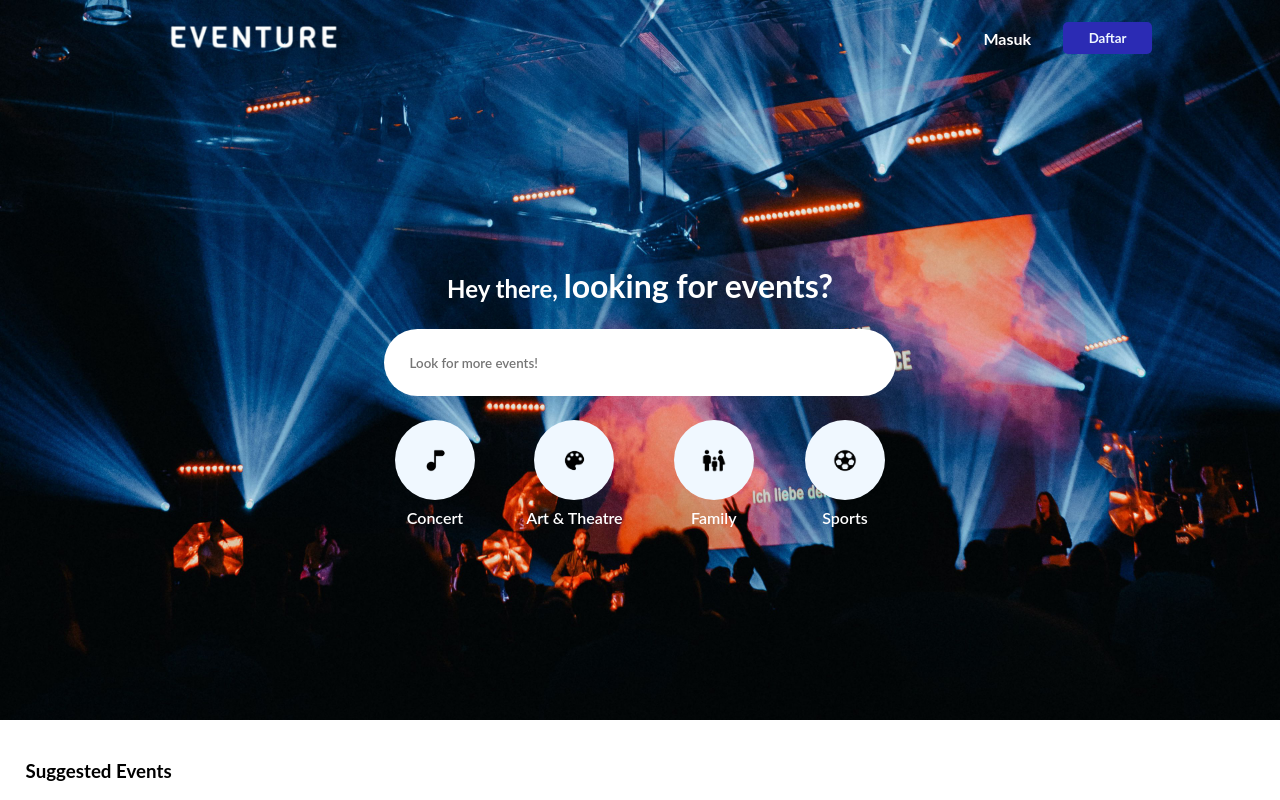
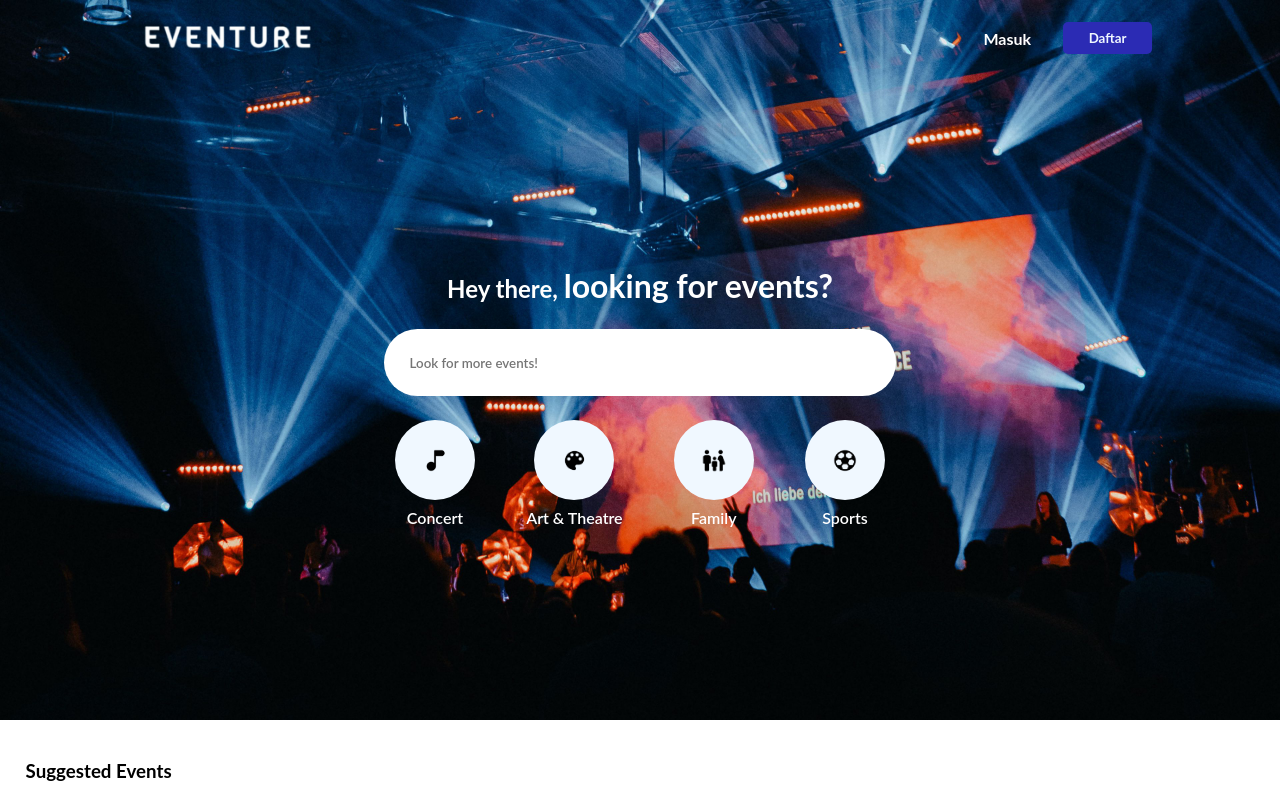
Before and after one commit to RandyTunru/ticketing-app-ticketmasterAPI, a plain HTML site: page index.html in a window 1280 px wide. Shown: the top 800 px of the page. Drawn offline with Linux system fonts and the light colour scheme; no server answers.

Commit message:
fixed margin on logo

```diff
--- a/assets/css/event.css
+++ b/assets/css/event.css
@@ -32,7 +32,6 @@ header{
 #logo{
     height: 6vh;
     object-fit: contain;
-    margin: 0 2vw;
 }
 
 header nav{
--- a/assets/css/index.css
+++ b/assets/css/index.css
@@ -16,7 +16,6 @@ header{
 #logo{
     height: 6vh;
     object-fit: contain;
-    margin: 0 2vw;
 }
 
 #nav{
--- a/assets/css/searched.css
+++ b/assets/css/searched.css
@@ -28,7 +28,6 @@ header{
 #logo{
     height: 6vh;
     object-fit: contain;
-    margin: 0 2vw;
 }
 
 header nav{
--- a/assets/css/type.css
+++ b/assets/css/type.css
@@ -32,7 +32,6 @@ header{
 #logo{
     height: 6vh;
     object-fit: contain;
-    margin: 0 2vw;
 }
 
 header nav{
```
